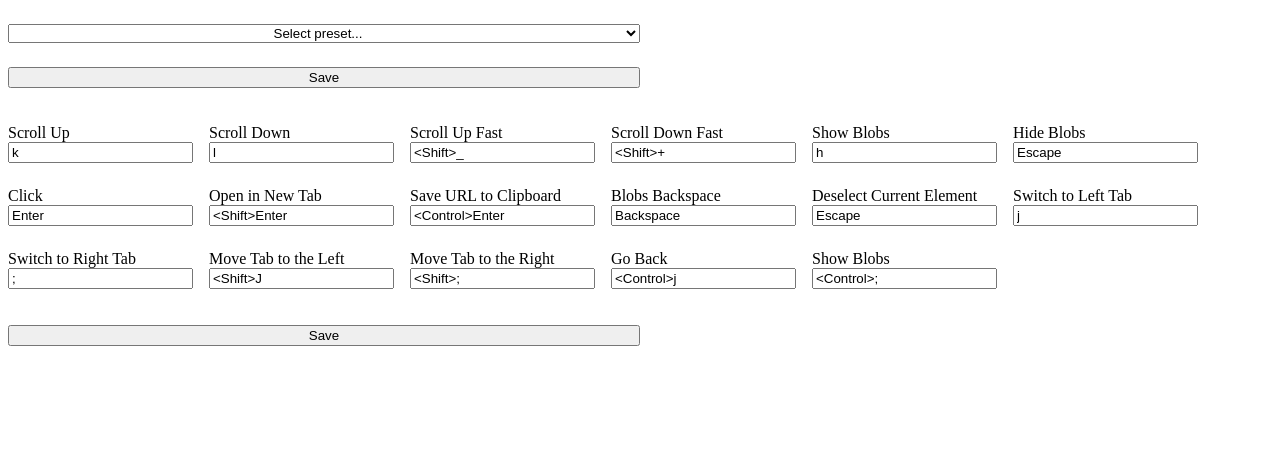
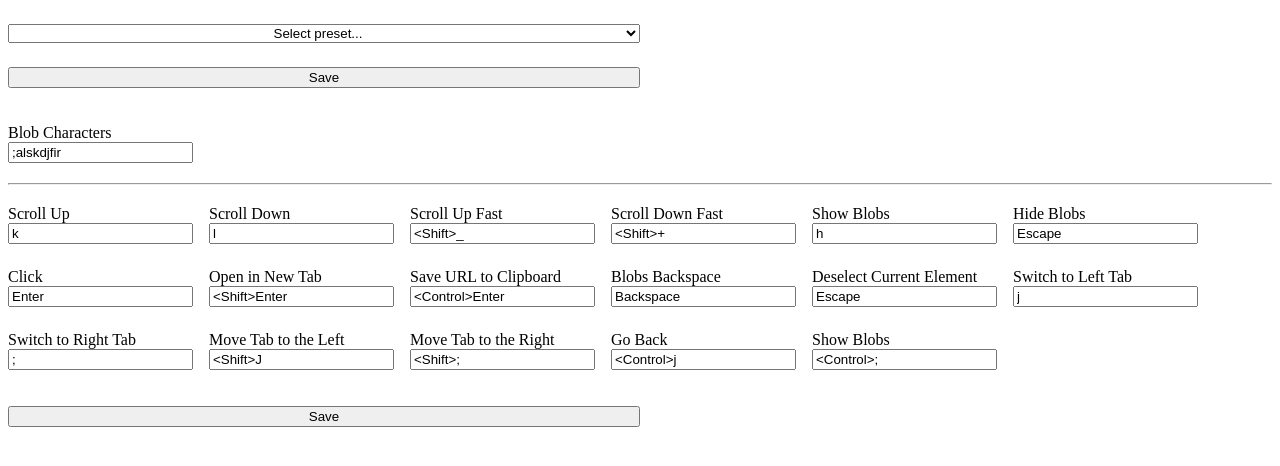
Before and after one commit to mortie/mouseless-plugin, a browser extension: page settings/options.html in a window 1280 px wide. Drawn offline with Linux system fonts and the light colour scheme.

Commit message:
blob characters are now configurable

```diff
--- a/settings/options.html
+++ b/settings/options.html
@@ -39,87 +39,94 @@ select{
 		<form>
 			<button type="submit">Save</button>
 
-			<label class="option" name="scroll_up">
+			<label class="option" name="conf.chars">
+				Blob Characters
+				<input class="current">
+			</label>
+
+			<hr>
+
+			<label class="option" name="keys.scroll_up">
 				Scroll Up
 				<input class="current">
 			</label>
 
-			<label class="option" name="scroll_down">
+			<label class="option" name="keys.scroll_down">
 				Scroll Down
 				<input class="current">
 			</label>
 
-			<label class="option" name="scroll_up_fast">
+			<label class="option" name="keys.scroll_up_fast">
 				Scroll Up Fast
 				<input class="current">
 			</label>
 
-			<label class="option" name="scroll_down_fast">
+			<label class="option" name="keys.scroll_down_fast">
 				Scroll Down Fast
 				<input class="current">
 			</label>
 
-			<label class="option" name="blobs_show">
+			<label class="option" name="keys.blobs_show">
 				Show Blobs
 				<input class="current">
 			</label>
 
-			<label class="option" name="blobs_hide">
+			<label class="option" name="keys.blobs_hide">
 				Hide Blobs
 				<input class="current">
 			</label>
 
-			<label class="option" name="blobs_click">
+			<label class="option" name="keys.blobs_click">
 				Click
 				<input class="current">
 			</label>
 
-			<label class="option" name="blobs_click_new_tab">
+			<label class="option" name="keys.blobs_click_new_tab">
 				Open in New Tab
 				<input class="current">
 			</label>
 
-			<label class="option" name="blobs_click_clipboard">
+			<label class="option" name="keys.blobs_click_clipboard">
 				Save URL to Clipboard
 				<input class="current">
 			</label>
 
-			<label class="option" name="blobs_backspace">
+			<label class="option" name="keys.blobs_backspace">
 				Blobs Backspace
 				<input class="current">
 			</label>
 
-			<label class="option" name="elem_deselect">
+			<label class="option" name="keys.elem_deselect">
 				Deselect Current Element
 				<input class="current">
 			</label>
 
-			<label class="option" name="change_tab_left">
+			<label class="option" name="keys.change_tab_left">
 				Switch to Left Tab
 				<input class="current">
 			</label>
 
-			<label class="option" name="change_tab_right">
+			<label class="option" name="keys.change_tab_right">
 				Switch to Right Tab
 				<input class="current">
 			</label>
 
-			<label class="option" name="move_tab_left">
+			<label class="option" name="keys.move_tab_left">
 				Move Tab to the Left
 				<input class="current">
 			</label>
 
-			<label class="option" name="move_tab_right">
+			<label class="option" name="keys.move_tab_right">
 				Move Tab to the Right
 				<input class="current">
 			</label>
 
-			<label class="option" name="history_back">
+			<label class="option" name="keys.history_back">
 				Go Back
 				<input class="current">
 			</label>
 
-			<label class="option" name="history_forward">
+			<label class="option" name="keys.history_forward">
 				Show Blobs
 				<input class="current">
 			</label>
--- a/settings/options.js
+++ b/settings/options.js
@@ -1,6 +1,10 @@
 
 var presets = {
 	qwerty_us: {
+		conf: {
+			chars: ";alskdjfir",
+		},
+		keys: {
 			scroll_up: "k",
 			scroll_down: "l",
 			scroll_up_fast: "<Shift>_",
@@ -19,8 +23,13 @@ var presets = {
 			history_back: "<Control>j",
 			history_forward: "<Control>;",
 		},
+	},
 
 	qwerty_no: {
+		conf: {
+			chars: "øalskdjfir",
+		},
+		keys: {
 			scroll_up: "k",
 			scroll_down: "l",
 			scroll_up_fast: "<Shift>?",
@@ -39,8 +48,13 @@ var presets = {
 			history_back: "<Control>j",
 			history_forward: "<Control>ø",
 		},
+	},
 
 	dvorak: {
+		conf: {
+			chars: "sanotehucp",
+		},
+		keys: {
 			scroll_up: "t",
 			scroll_down: "n",
 			scroll_up_fast: "<Shift>{",
@@ -59,18 +73,20 @@ var presets = {
 			history_back: "<Control>h",
 			history_forward: "<Control>s",
 		},
+	},
 };
 
-var defaultPreset = "qwerty_us";
+var defaultPreset = presets.qwerty_us;
 
 function forEachOption(cb) {
 	var opts = document.querySelectorAll("form .option");
 
 	for (var i in opts) {
 		if (!opts.hasOwnProperty(i)) continue;
-		var name = opts[i].getAttribute("name");
+		var str = opts[i].getAttribute("name");
+		var [ section, name ] = str.split(".");
 		var curr = opts[i].querySelector(".current");
-		cb(opts[i], name, curr);
+		cb(opts[i], section, name, curr);
 	}
 }
 
@@ -80,8 +96,8 @@ document.querySelector("select").addEventListener("change", e => {
 		return;
 
 	var preset = e.target.value;
-	forEachOption((el, name, curr) => {
-		curr.value = presets[preset][name];
+	forEachOption((el, section, name, curr) => {
+		curr.value = presets[preset][section][name];
 	});
 });
 
@@ -92,8 +108,9 @@ document.querySelector("form").addEventListener("submit", e => {
 	var opts = document.querySelectorAll("form .option");
 	var vals = {};
 
-	forEachOption((el, name, curr) => {
-		vals[name] = curr.value;
+	forEachOption((el, section, name, curr) => {
+		vals[section] = vals[section] || {};
+		vals[section][name] = curr.value;
 	});
 	browser.storage.local.set(vals);
 });
@@ -102,16 +119,13 @@ document.querySelector("form").addEventListener("submit", e => {
 async function loadOpts() {
 	var opts = document.querySelectorAll("form .option");
 
-	var keys = [];
+	var vals = await browser.storage.local.get([ "keys", "conf" ]);
 
-	forEachOption((el, name) => keys.push(name));
+	forEachOption((el, section, name, curr) => {
+		var sec = vals[section] || {};
+		var saved = sec[name];
 
-	var vals = await browser.storage.local.get(keys);
-
-	forEachOption((el, name, curr) => {
-		var saved = vals[name];
-
-		var def = presets[defaultPreset][name];
+		var def = defaultPreset[section][name];
 
 		curr.value = saved == null ? def : saved;
 	});
```
Also changed, not shown: ext/content.js (+13 -16 lines), manifest.json. Lines whose indentation alone changed are shown as unchanged.
